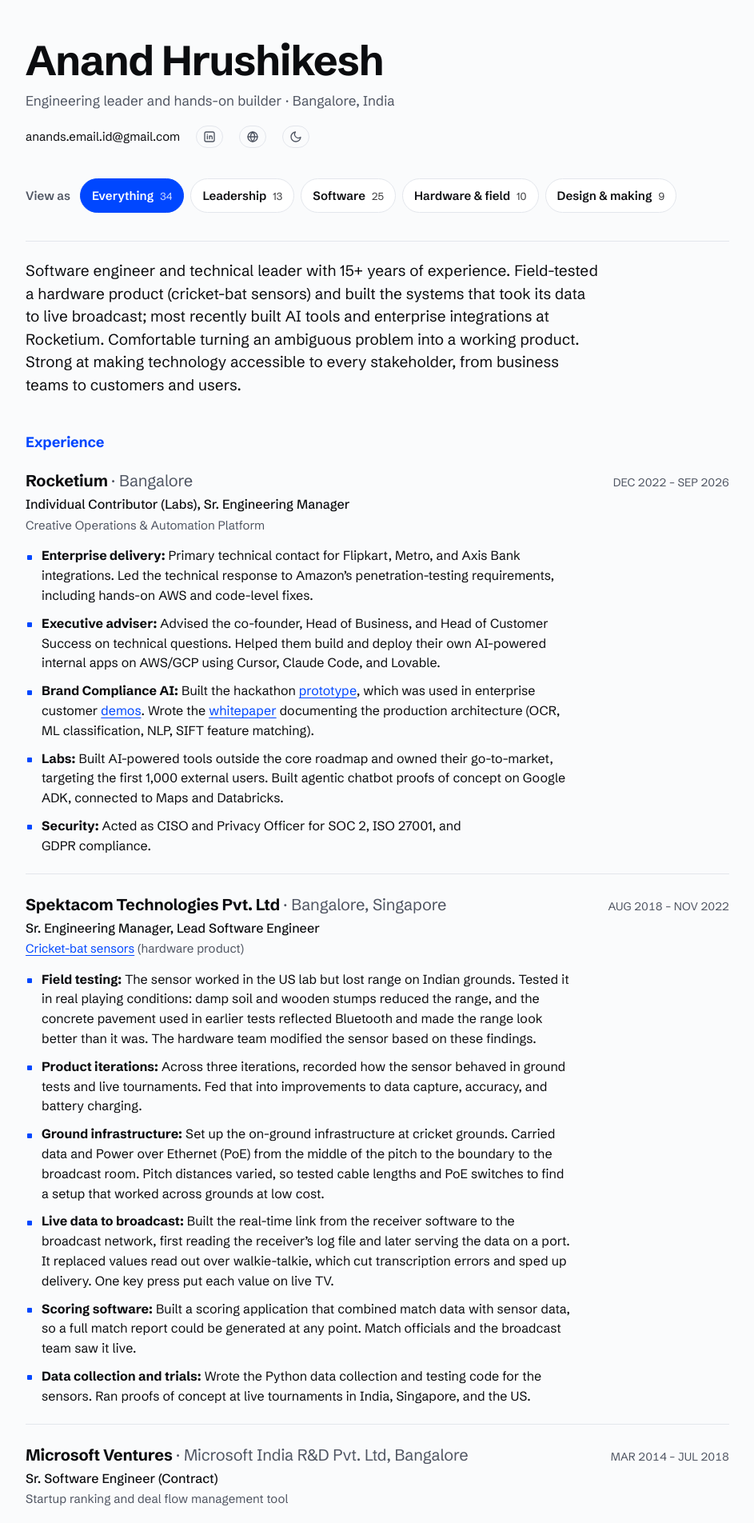
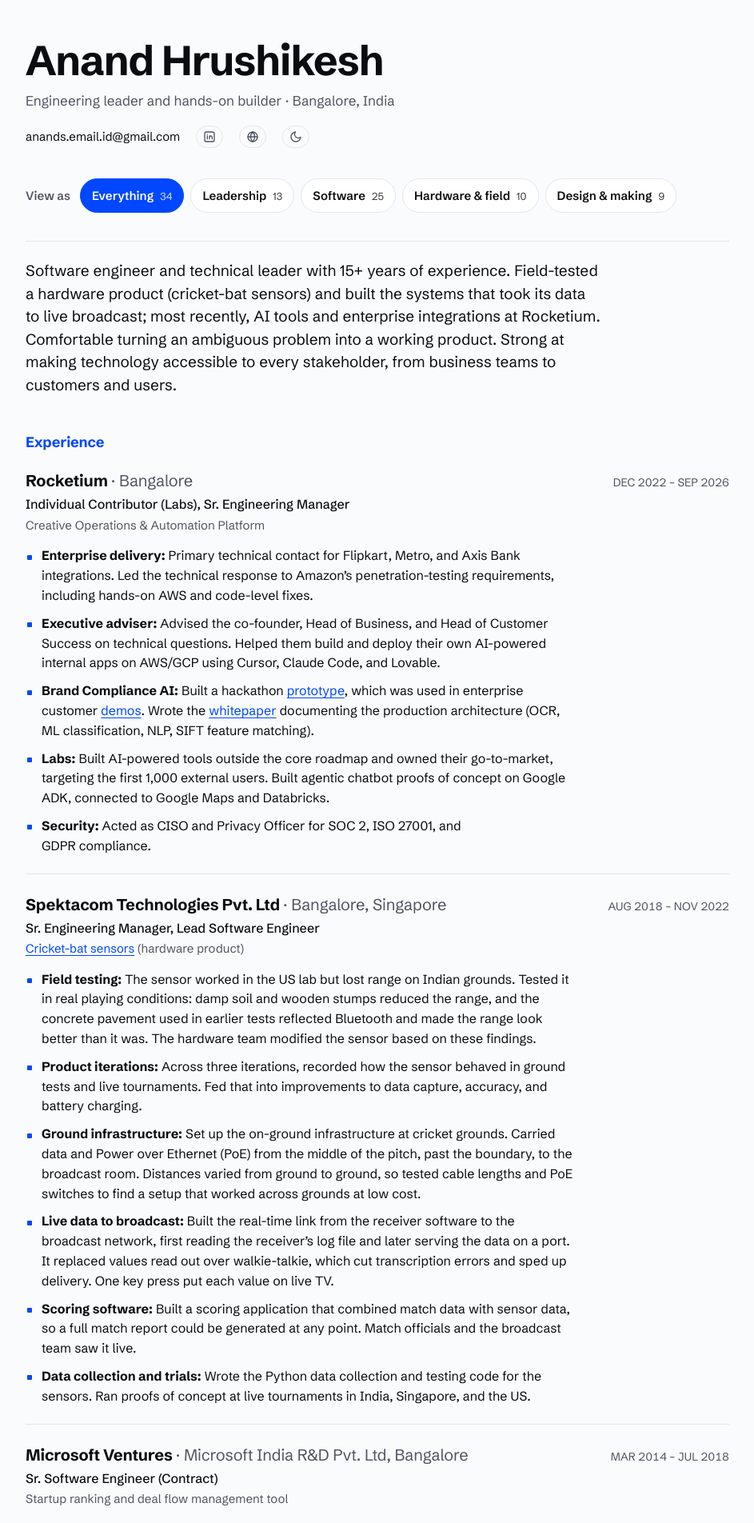
Before and after one commit to and/and.github.io, a Jekyll site: the page resume/index.html, which Jekyll copies as it is, in a window 1280 px wide. Shown: the top 1904 px of the page at 80% size, without its empty margins (168-1111 px from the left). Built offline with Jekyll 4.4.1, drawn with Linux system fonts in a browser that asks for light colours; some of the changed text lies outside the part shown.

Commit message:
Resume review fixes: print layout, cricket wording, Anchor line, view notes, small consistency edits
Co-Authored-By: Claude Opus 5.5 <noreply@anthropic.com>
Claude-Session: https://claude.ai/code/session_01MuwebNEXBFxCrvNjpbsvNM

```diff
--- a/resume/index.html
+++ b/resume/index.html
@@ -63,12 +63,19 @@ a:hover { text-decoration-thickness: 2px; }
 .contact a.ico { display: inline-flex; align-items: center; padding: 5px 8px; color: var(--muted); border: 1px solid var(--rule); border-radius: 999px; text-decoration: none; }
 .contact a.ico:hover { border-color: var(--accent); color: var(--text); }
 .contact a.ico svg { width: 16px; height: 16px; display: block; }
+.contact a[href^="mailto:"] { color: inherit; text-decoration: none; }
+.contact a[href^="mailto:"]:hover { color: var(--accent); text-decoration: underline; }
 .mode { font: inherit; font-size: 0.875rem; display: inline-flex; align-items: center; gap: 6px; padding: 3px 10px; color: var(--muted); background: transparent; border: 1px solid var(--rule); border-radius: 999px; cursor: pointer; }
 .mode:hover { border-color: var(--accent); color: var(--text); }
 .mode svg { width: 16px; height: 16px; flex: none; display: block; }
 .mode { padding: 5px 8px; }
 .mode span { position: absolute; width: 1px; height: 1px; overflow: hidden; clip: rect(0 0 0 0); white-space: nowrap; }
-@media print { .mode { display: none; } }
+@media print {
+  .mode, .views-bar, #projects .sort, #proj-meta, .theme-note, .foot { display: none !important; }
+  .contact a.ico { border: 0; padding: 0; color: var(--text); }
+  .contact a.ico svg { display: none; }
+  .contact a.ico::after { content: attr(data-print); font-size: 0.9375rem; }
+}
 
 /* View switcher */
 .views-bar { position: sticky; top: 0; z-index: 10; background: var(--bg); margin-top: 28px; padding: 10px 0; border-bottom: 1px solid transparent; display: flex; align-items: center; gap: 12px; }
@@ -194,9 +201,9 @@ a:hover { text-decoration-thickness: 2px; }
     <h1 class="name">Anand Hrushikesh</h1>
     <p class="tag">Engineering leader and hands-on builder · Bangalore, India</p>
     <ul class="contact">
-      <li>anands.email.id@gmail.com</li>
-      <li><a class="ico" href="https://www.linkedin.com/in/anandhms/" target="_blank" rel="noopener" aria-label="LinkedIn profile" title="LinkedIn"><svg viewBox="0 0 24 24" fill="none" stroke="currentColor" stroke-width="2" stroke-linecap="round" stroke-linejoin="round" aria-hidden="true"><rect x="3" y="3" width="18" height="18" rx="3"/><path d="M8 10.5V16M8 7.8v.01M12 16v-5.5M12 13a2.5 2.5 0 0 1 5 0v3"/></svg></a></li>
-      <li><a class="ico" href="https://and.github.io/" target="_blank" rel="noopener" aria-label="Blog and projects, and.github.io" title="and.github.io"><svg viewBox="0 0 24 24" fill="none" stroke="currentColor" stroke-width="2" stroke-linecap="round" stroke-linejoin="round" aria-hidden="true"><circle cx="12" cy="12" r="9"/><path d="M3 12h18M12 3c2.6 2.6 3.9 5.6 3.9 9s-1.3 6.4-3.9 9c-2.6-2.6-3.9-5.6-3.9-9S9.4 5.6 12 3z"/></svg></a></li>
+      <li><a href="mailto:anands.email.id@gmail.com">anands.email.id@gmail.com</a></li>
+      <li><a class="ico" data-print="linkedin.com/in/anandhms" href="https://www.linkedin.com/in/anandhms/" target="_blank" rel="noopener" aria-label="LinkedIn profile" title="LinkedIn"><svg viewBox="0 0 24 24" fill="none" stroke="currentColor" stroke-width="2" stroke-linecap="round" stroke-linejoin="round" aria-hidden="true"><rect x="3" y="3" width="18" height="18" rx="3"/><path d="M8 10.5V16M8 7.8v.01M12 16v-5.5M12 13a2.5 2.5 0 0 1 5 0v3"/></svg></a></li>
+      <li><a class="ico" data-print="and.github.io" href="https://and.github.io/" target="_blank" rel="noopener" aria-label="Blog and projects, and.github.io" title="and.github.io"><svg viewBox="0 0 24 24" fill="none" stroke="currentColor" stroke-width="2" stroke-linecap="round" stroke-linejoin="round" aria-hidden="true"><circle cx="12" cy="12" r="9"/><path d="M3 12h18M12 3c2.6 2.6 3.9 5.6 3.9 9s-1.3 6.4-3.9 9c-2.6-2.6-3.9-5.6-3.9-9S9.4 5.6 12 3z"/></svg></a></li>
       <li><button type="button" class="mode" id="mode-btn"><svg viewBox="0 0 24 24" fill="none" stroke="currentColor" stroke-width="2" stroke-linecap="round" stroke-linejoin="round" aria-hidden="true"><path d="M21 12.8A9 9 0 1 1 11.2 3a7 7 0 0 0 9.8 9.8z"/></svg><span>Dark mode</span></button></li>
     </ul>
   </header>
@@ -215,7 +222,7 @@ a:hover { text-decoration-thickness: 2px; }
 
   <main id="panel" role="tabpanel" aria-labelledby="tab-all">
     <div class="lens" aria-live="polite">
-      <p class="lens-summary" id="lens-summary">Software engineer and technical leader with 15+ years of experience. Field-tested a hardware product (cricket-bat sensors) and built the systems that took its data to live broadcast; most recently built AI tools and enterprise integrations at Rocketium. Comfortable turning an ambiguous problem into a working product. Strong at making technology accessible to every stakeholder, from business teams to customers and users.</p>
+      <p class="lens-summary" id="lens-summary">Software engineer and technical leader with 15+ years of experience. Field-tested a hardware product (cricket-bat sensors) and built the systems that took its data to live broadcast; most recently, AI tools and enterprise integrations at Rocketium. Comfortable turning an ambiguous problem into a working product. Strong at making technology accessible to every stakeholder, from business teams to customers and users.</p>
       <p class="lens-note" id="lens-note" hidden></p>
       <p class="lens-meta" id="lens-meta" hidden></p>
     </div>
@@ -235,8 +242,8 @@ a:hover { text-decoration-thickness: 2px; }
         <ul class="pts">
           <li data-v="lead sw"><b>Enterprise delivery:</b> Primary technical contact for Flipkart, Metro, and Axis Bank integrations. Led the technical response to Amazon’s penetration-testing requirements, including hands-on AWS and code-level fixes.</li>
           <li data-v="lead sw"><b>Executive adviser:</b> Advised the co-founder, Head of Business, and Head of Customer Success on technical questions. Helped them build and deploy their own AI-powered internal apps on AWS/GCP using Cursor, Claude Code, and Lovable.</li>
-          <li data-v="lead sw"><b>Brand Compliance AI:</b> Built the hackathon <a href="https://compliance.rocketiumlabs.com/?platform=default" target="_blank" rel="noopener">prototype</a>, which was used in enterprise customer <a href="https://www.linkedin.com/posts/satejs_sharing-something-cool-that-most-folks-do-ugcPost-7398822516238016512-QJTD/?utm_source=share&amp;utm_medium=member_desktop&amp;rcm=ACoAAAC9724BOq8dIe1t_ITSCoSVFkSAb3GnRFs" target="_blank" rel="noopener">demos</a>. Wrote the <a href="https://rocketium.ai/academy/all/how-rocketium-achieves-90-brand-compliance-accuracy" target="_blank" rel="noopener">whitepaper</a> documenting the production architecture (OCR, ML classification, NLP, SIFT feature matching).</li>
-          <li data-v="lead sw"><b>Labs:</b> Built AI-powered tools outside the core roadmap and owned their go-to-market, targeting the first 1,000 external users. Built agentic chatbot proofs of concept on Google ADK, connected to Maps and Databricks.</li>
+          <li data-v="lead sw"><b>Brand Compliance AI:</b> Built a hackathon <a href="https://compliance.rocketiumlabs.com/?platform=default" target="_blank" rel="noopener">prototype</a>, which was used in enterprise customer <a href="https://www.linkedin.com/posts/satejs_sharing-something-cool-that-most-folks-do-ugcPost-7398822516238016512-QJTD/" target="_blank" rel="noopener">demos</a>. Wrote the <a href="https://rocketium.ai/academy/all/how-rocketium-achieves-90-brand-compliance-accuracy" target="_blank" rel="noopener">whitepaper</a> documenting the production architecture (OCR, ML classification, NLP, SIFT feature matching).</li>
+          <li data-v="lead sw"><b>Labs:</b> Built AI-powered tools outside the core roadmap and owned their go-to-market, targeting the first 1,000 external users. Built agentic chatbot proofs of concept on Google ADK, connected to Google Maps and Databricks.</li>
           <li data-v="lead"><b>Security:</b> Acted as CISO and Privacy Officer for SOC 2, ISO 27001, and GDPR compliance.</li>
         </ul>
       </article>
@@ -253,7 +260,7 @@ a:hover { text-decoration-thickness: 2px; }
         <ul class="pts">
           <li data-v="hw"><b>Field testing:</b> The sensor worked in the US lab but lost range on Indian grounds. Tested it in real playing conditions: damp soil and wooden stumps reduced the range, and the concrete pavement used in earlier tests reflected Bluetooth and made the range look better than it was. The hardware team modified the sensor based on these findings.</li>
           <li data-v="hw"><b>Product iterations:</b> Across three iterations, recorded how the sensor behaved in ground tests and live tournaments. Fed that into improvements to data capture, accuracy, and battery charging.</li>
-          <li data-v="hw lead"><b>Ground infrastructure:</b> Set up the on-ground infrastructure at cricket grounds. Carried data and Power over Ethernet (PoE) from the middle of the pitch to the boundary to the broadcast room. Pitch distances varied, so tested cable lengths and PoE switches to find a setup that worked across grounds at low cost.</li>
+          <li data-v="hw lead"><b>Ground infrastructure:</b> Set up the on-ground infrastructure at cricket grounds. Carried data and Power over Ethernet (PoE) from the middle of the pitch, past the boundary, to the broadcast room. Distances varied from ground to ground, so tested cable lengths and PoE switches to find a setup that worked across grounds at low cost.</li>
           <li data-v="hw sw"><b>Live data to broadcast:</b> Built the real-time link from the receiver software to the broadcast network, first reading the receiver’s log file and later serving the data on a port. It replaced values read out over walkie-talkie, which cut transcription errors and sped up delivery. One key press put each value on live TV.</li>
           <li data-v="hw sw"><b>Scoring software:</b> Built a scoring application that combined match data with sensor data, so a full match report could be generated at any point. Match officials and the broadcast team saw it live.</li>
           <li data-v="hw sw"><b>Data collection and trials:</b> Wrote the Python data collection and testing code for the sensors. Ran proofs of concept at live tournaments in India, Singapore, and the US.</li>
@@ -303,7 +310,7 @@ a:hover { text-decoration-thickness: 2px; }
       <p class="lens-meta" id="proj-meta" hidden style="margin:-6px 0 18px"></p>
       <article class="job" data-job>
         <ul class="pts" style="margin-top:0">
-          <li class="dated" data-theme="productivity" data-v="sw des" data-date="2026-10-15"><div class="pt"><b>Anchor:</b> Mac menu bar <a href="https://and.github.io/utilities/anchor/" target="_blank" rel="noopener">app</a> with iPhone and Android companions. Compares where your attention goes with what you planned and nudges you when they diverge. Built with SwiftUI and Kotlin.</div><div class="side"><p class="dates">2026</p><figure class="art"><svg viewBox="0 18 160 72" role="img" aria-label="Line drawing of a Mac menu bar with a small blue anchor icon and a panel dropping down from it, comparing a planned bar with a shorter actual bar, next to a phone showing the same comparison">
+          <li class="dated" data-theme="productivity" data-v="sw des" data-date="2026-10-15"><div class="pt"><b>Anchor:</b> Mac menu bar <a href="https://and.github.io/utilities/anchor/" target="_blank" rel="noopener">app</a> with iPhone and Android companions. Compares where your attention goes with what you planned and nudges you when they diverge. Native apps for Mac (SwiftUI) and Android (Kotlin).</div><div class="side"><p class="dates">2026</p><figure class="art"><svg viewBox="0 18 160 72" role="img" aria-label="Line drawing of a Mac menu bar with a small blue anchor icon and a panel dropping down from it, comparing a planned bar with a shorter actual bar, next to a phone showing the same comparison">
               <rect class="body" x="6" y="19" width="102" height="12" rx="3"/>
               <path class="ln thin" d="M13 25 H22 M28 25 H35 M41 25 H48" opacity=".6"/>
               <circle class="water thin" cx="94" cy="22.6" r="1.3"/>
@@ -469,7 +476,7 @@ a:hover { text-decoration-thickness: 2px; }
 (function () {
   var LENS = {
     all: {
-      s: "Software engineer and technical leader with 15+ years of experience. Field-tested a hardware product (cricket-bat sensors) and built the systems that took its data to live broadcast; most recently built AI tools and enterprise integrations at Rocketium. Comfortable turning an ambiguous problem into a working product. Strong at making technology accessible to every stakeholder, from business teams to customers and users.",
+      s: "Software engineer and technical leader with 15+ years of experience. Field-tested a hardware product (cricket-bat sensors) and built the systems that took its data to live broadcast; most recently, AI tools and enterprise integrations at Rocketium. Comfortable turning an ambiguous problem into a working product. Strong at making technology accessible to every stakeholder, from business teams to customers and users.",
       n: ""
     },
     lead: {
@@ -517,7 +524,7 @@ a:hover { text-decoration-thickness: 2px; }
     { id: "productivity", t: "Productivity", q: "How do I protect my time and attention?" },
     { id: "everyday", t: "Everyday problems", q: "What everyday friction can I smooth out?" },
     { id: "road", t: "Road safety", q: "How do I make roads and driving safer?" },
-    { id: "health", t: "Health", q: "How do I track, understand and improve how my body is doing?" }
+    { id: "health", t: "Health", q: "How do I track, understand, and improve how my body is doing?" }
   ];
   var projUl = document.querySelector("#projects .pts");
   var projItems = Array.prototype.slice.call(projUl.children);
@@ -550,7 +557,7 @@ a:hover { text-decoration-thickness: 2px; }
           updateGroups(); updateProjMeta(curView);
         });
       } else {
-        note.appendChild(document.createTextNode((vis.length ? off.length + " more" : "All " + off.length) + (off.length === 1 ? " project" : " projects") + " in this theme hidden by this view \u00b7 "));
+        note.appendChild(document.createTextNode((vis.length ? off.length + " more" + (off.length === 1 ? " project" : " projects") + " in this theme hidden in this view" : (off.length === 1 ? "The project in this theme is" : off.length === 2 ? "Both projects in this theme are" : "All " + off.length + " projects in this theme are") + " hidden in this view") + " \u00b7 "));
         btn.textContent = "Show";
         btn.addEventListener("click", function () {
           off.forEach(function (li) { li.hidden = false; li._rev = true; });
```
Also changed, not shown: other parts of resume/index.html (+3 -3 lines).
